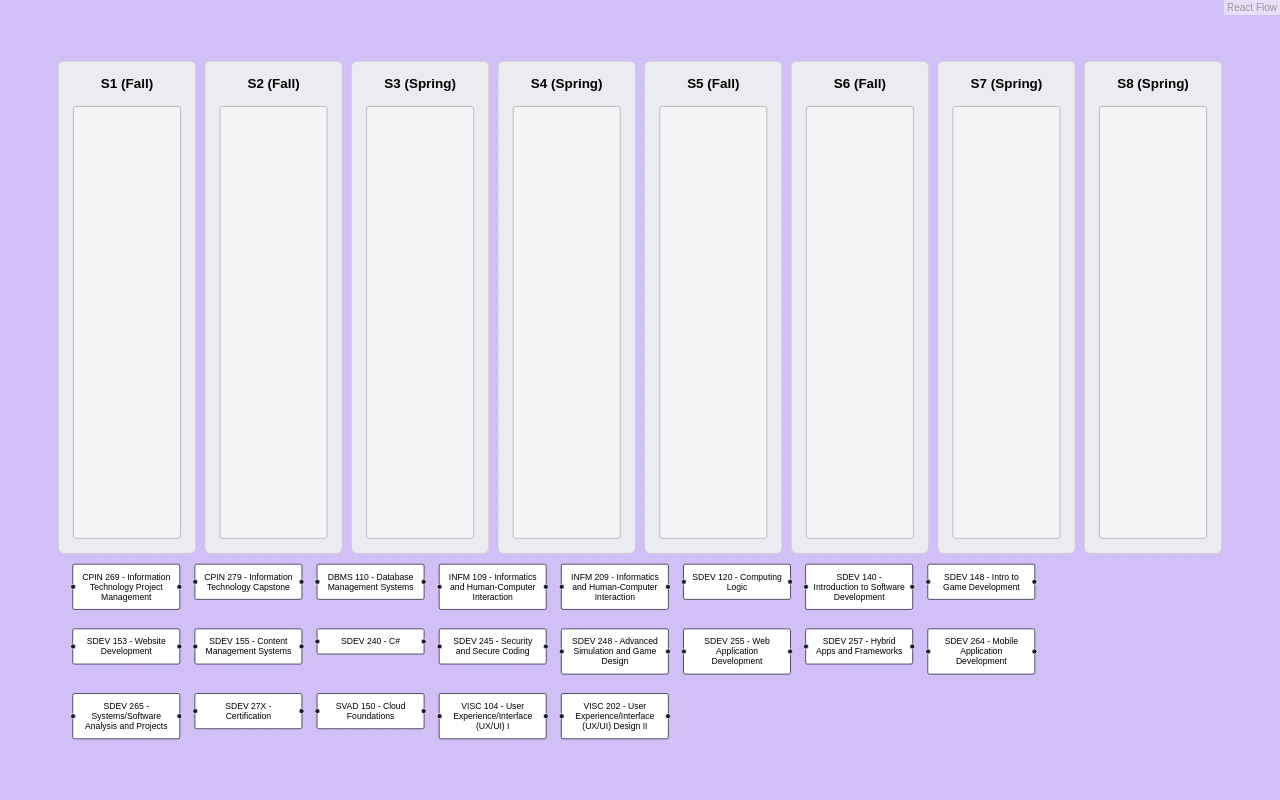
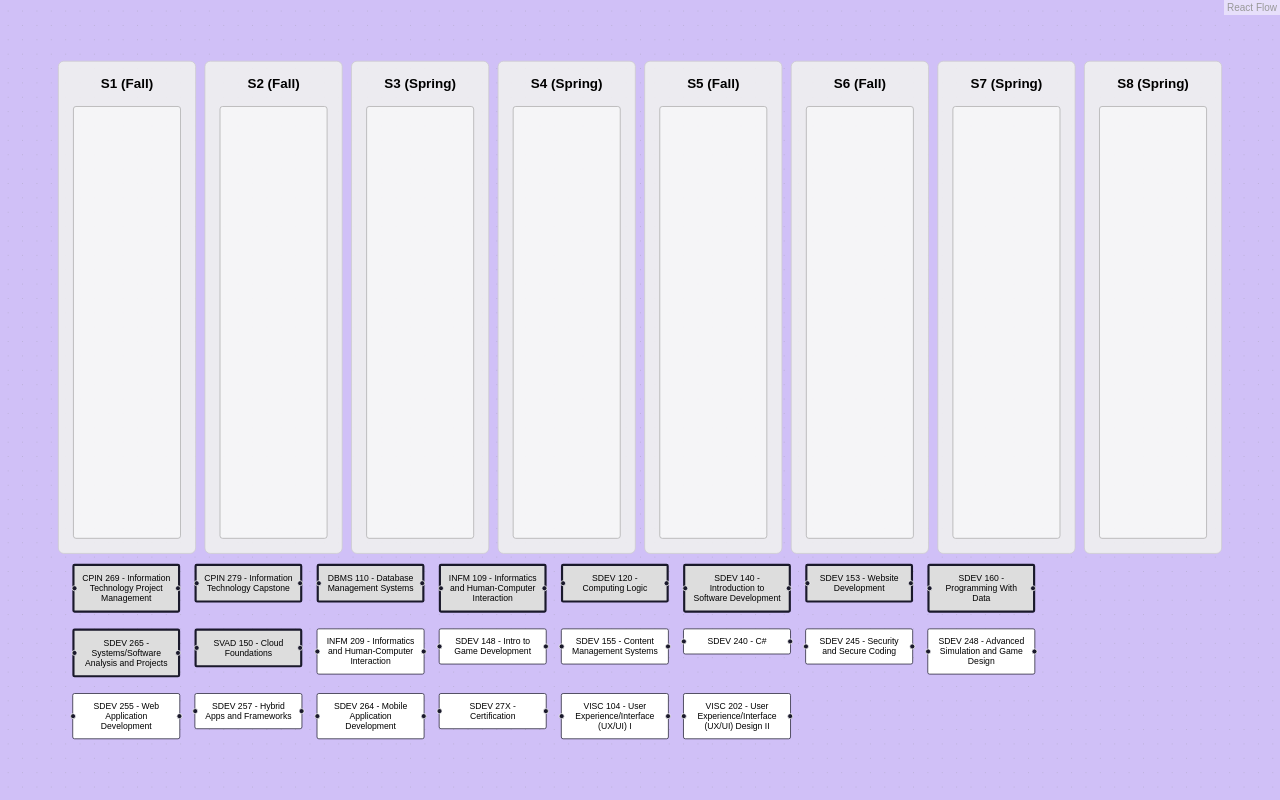
Before and after one commit to mpjovanovich/ivy-sdev-aas-walkthrough, a React (Vite) app: page / in a window 1280 px wide. Built offline with nearby package versions, Linux system fonts and the light colour scheme.

Commit message:
partial progress updating buckets

```diff
--- a/src/data/graph.js
+++ b/src/data/graph.js
@@ -11,142 +11,157 @@ export const semesterNodes = [
 ];
 
 export const courseNodes = [
-  // Technical
+  /* ********************
+   * Technical Core
+   ******************** */
+  // {
+  //   id: "CSCI101",
+  //   partOfProgram: [],
+  //   data: { label: "CSCI 101 - Computer Science I" },
+  // },
+  // {
+  //   id: "CSCI210",
+  //   partOfProgram: [],
+  //   data: { label: "CSCI 210 - Database Systems" },
+  // },
   {
     id: "CPIN269",
-    program: [],
+    partOfProgram: ["TechnicalCore"],
     data: { label: "CPIN 269 - Information Technology Project Management" },
   },
   {
     id: "CPIN279",
-    program: [],
+    partOfProgram: ["TechnicalCore"],
     data: { label: "CPIN 279 - Information Technology Capstone" },
   },
   {
     id: "DBMS110",
-    program: [],
+    partOfProgram: ["TechnicalCore"],
     data: { label: "DBMS 110 - Database Management Systems" },
   },
   {
     id: "INFM109",
-    program: [],
+    partOfProgram: ["TechnicalCore"],
     data: { label: "INFM 109 - Informatics and Human-Computer Interaction" },
   },
   {
-    id: "INFM209",
-    program: [],
-    data: { label: "INFM 209 - Informatics and Human-Computer Interaction" },
-  },
-  {
     id: "SDEV120",
-    program: [],
+    partOfProgram: ["TechnicalCore"],
     data: { label: "SDEV 120 - Computing Logic" },
   },
   {
     id: "SDEV140",
-    program: [],
+    partOfProgram: ["TechnicalCore"],
     data: { label: "SDEV 140 - Introduction to Software Development" },
   },
   {
+    id: "SDEV153",
+    partOfProgram: ["TechnicalCore"],
+    data: { label: "SDEV 153 - Website Development" },
+  },
+  {
+    id: "SDEV160",
+    partOfProgram: ["TechnicalCore"],
+    data: { label: "SDEV 160 - Programming With Data" },
+  },
+  {
+    id: "SDEV265",
+    partOfProgram: ["TechnicalCore"],
+    data: { label: "SDEV 265 - Systems/Software Analysis and Projects" },
+  },
+  {
+    id: "SVAD150",
+    partOfProgram: ["TechnicalCore"],
+    data: { label: "SVAD 150 - Cloud Foundations" },
+  },
+
+  /* *********** TODO ********* */
+
+  {
+    id: "INFM209",
+    partOfProgram: [],
+    data: { label: "INFM 209 - Informatics and Human-Computer Interaction" },
+  },
+  {
     id: "SDEV148",
-    program: [],
+    partOfProgram: [],
     data: { label: "SDEV 148 - Intro to Game Development" },
   },
   {
-    id: "SDEV153",
-    program: [],
-    data: { label: "SDEV 153 - Website Development" },
-  },
-  {
     id: "SDEV155",
-    program: [],
+    partOfProgram: [],
     data: { label: "SDEV 155 - Content Management Systems" },
   },
   // {
-  //   id: "SDEV160",
-  //   program: [],
-  //   data: { label: "SDEV 160 - Programming With Data" },
-  // },
-  // {
   //   id: "SDEV200",
-  //   program: [],
+  //   partOfProgram: [],
   //   data: { label: "SDEV 200 - Java" },
   // },
   // {
   //   id: "SDEV210",
-  //   program: [],
+  //   partOfProgram: [],
   //   data: { label: "SDEV 210 - Systems Programming with Rust" },
   // },
   // {
   //   id: "SDEV230",
-  //   program: [],
+  //   partOfProgram: [],
   //   data: { label: "SDEV 230 - C++" },
   // },
   {
-    id: "SDEV2xx",
-    program: [],
+    id: "SDEV240",
+    partOfProgram: [],
     data: { label: "SDEV 240 - C#" },
   },
   {
     id: "SDEV245",
-    program: [],
+    partOfProgram: [],
     data: { label: "SDEV 245 - Security and Secure Coding" },
   },
   {
     id: "SDEV248",
-    program: [],
+    partOfProgram: [],
     data: { label: "SDEV 248 - Advanced Simulation and Game Design" },
   },
   // {
   //   id: "SDEV250",
-  //   program: [],
+  //   partOfProgram: [],
   //   data: {
   //     label: "SDEV 250 - JavaScript/TypeScript for Inter-Process Development",
   //   },
   // },
   {
     id: "SDEV255",
-    program: [],
+    partOfProgram: [],
     data: { label: "SDEV 255 - Web Application Development" },
   },
   {
     id: "SDEV257",
-    program: [],
+    partOfProgram: [],
     data: { label: "SDEV 257 - Hybrid Apps and Frameworks" },
   },
   // {
   //   id: "SDEV260",
-  //   program: [],
+  //   partOfProgram: [],
   //   data: { label: "SDEV 260 - iOS Swift Application Development" },
   // },
   {
     id: "SDEV264",
-    program: [],
+    partOfProgram: [],
     data: { label: "SDEV 264 - Mobile Application Development" },
   },
   {
-    id: "SDEV265",
-    program: [],
-    data: { label: "SDEV 265 - Systems/Software Analysis and Projects" },
-  },
-  {
     id: "SDEV27X",
-    program: [],
+    partOfProgram: [],
     data: { label: "SDEV 27X - Certification" },
   },
   {
-    id: "SVAD150",
-    program: [],
-    data: { label: "SVAD 150 - Cloud Foundations" },
-  },
-  {
     id: "VISC104",
-    program: [],
+    partOfProgram: [],
     data: { label: "VISC 104 - User Experience/Interface (UX/UI) I" },
   },
   {
     id: "VISC202",
-    program: [],
+    partOfProgram: [],
     data: { label: "VISC 202 - User Experience/Interface (UX/UI) Design II" },
   },
 ];
--- a/src/utils/layout.js
+++ b/src/utils/layout.js
@@ -105,8 +105,10 @@ export const getCourseNodes = (nodes, semesterNodes) => {
           targetPosition: "left",
           sourcePosition: "right",
           style: {
-            // borderWidth: node.program.includes("AAS") ? 3 : 1,
-            // background: node.program.includes("fullStack") ? "#ddd" : "",
+            borderWidth: node.partOfProgram.includes("TechnicalCore") ? 3 : 1,
+            background: node.partOfProgram.includes("TechnicalCore")
+              ? "#ddd"
+              : "",
             width: NODE_WIDTH,
             minheight: NODE_HEIGHT,
           },
```
Also changed, not shown: 1 other file (tests, documents, lock files or other folders).
